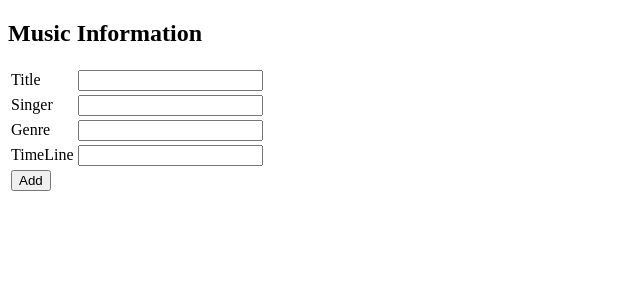
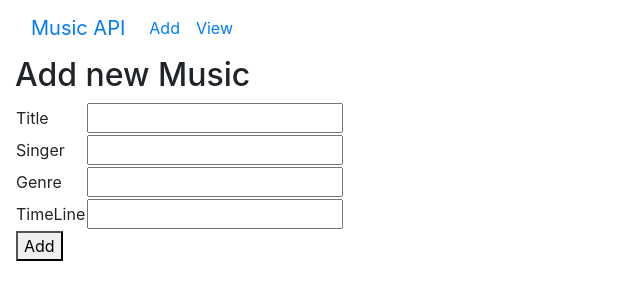
Before and after one commit to Axi20/MusicAPI, a plain HTML site: page Frontend/add.html in a window 1280 px wide. Shown: the whole page, without its empty margins (0-640 px from the left). Drawn offline with nearby package versions, Linux system fonts and the light colour scheme.

Commit message:
Update add.html

```diff
--- a/Frontend/add.html
+++ b/Frontend/add.html
@@ -2,18 +2,51 @@
 <html>
 <head>
     <title>Add Music</title>
+    <meta charset="utf-8">
+    <meta name="viewport" content="width=device-width, initial-scale=1, shrink-to-fit=no">
+
+    <!-- Bootstrap core CSS -->
+    <link rel="stylesheet" href="https://stackpath.bootstrapcdn.com/bootstrap/4.4.1/css/bootstrap.min.css" integrity="sha384-Vkoo8x4CGsO3+Hhxv8T/Q5PaXtkKtu6ug5TOeNV6gBiFeWPGFN9MuhOf23Q9Ifjh" crossorigin="anonymous">
+    <script src="https://code.jquery.com/jquery-3.4.1.slim.min.js" integrity="sha384-J6qa4849blE2+poT4WnyKhv5vZF5SrPo0iEjwBvKU7imGFAV0wwj1yYfoRSJoZ+n" crossorigin="anonymous"></script>
+    <script src="https://cdn.jsdelivr.net/npm/popper.js@1.16.0/dist/umd/popper.min.js" integrity="sha384-Q6E9RHvbIyZFJoft+2mJbHaEWldlvI9IOYy5n3zV9zzTtmI3UksdQRVvoxMfooAo" crossorigin="anonymous"></script>
+    <script src="https://stackpath.bootstrapcdn.com/bootstrap/4.4.1/js/bootstrap.min.js" integrity="sha384-wfSDF2E50Y2D1uUdj0O3uMBJnjuUD4Ih7YwaYd1iqfktj0Uod8GCExl3Og8ifwB6" crossorigin="anonymous"></script>
+    <link rel="stylesheet" href="./style.css">
 </head>
 <body>
-    <h2>Music Information</h2>
+    <div class="container-fluid">
+        <nav class="navbar navbar-expand-md music-navbar">
+          <a class="navbar-brand" href="#">Music API</a>
+          <button class="navbar-toggler" type="button" data-toggle="collapse" data-target="#collapsibleNavbar">
+            <span class="navbar-toggler-icon"></span>
+          </button>
+          <div class="collapse navbar-collapse" id="collapsibleNavbar">
+            <ul class="navbar-nav">
+              <li class="nav-item">
+                <a class="nav-link" href="add.html">Add</a>
+              </li>
+              <li class="nav-item">
+                <a class="nav-link" href="index.html">View</a>
+              </li>
+            </ul>
+          </div>
+        </nav>
+      </div>
+
+    <div class="container-fluid">
+        <h2 id="add-new-music">Add new Music</h2>
+    </div>
+    <div class="container-fluid add-music-table">
         <form action = "" method="post">
-    <table>
+            <table class="add-new-table">
                 <tr><td>Title</td><td><input type="text" id="title" name="title"></td></tr>
                 <tr><td>Singer</td><td><input type="text" id="singer" name="singer"></td></tr>
                 <tr><td>Genre</td><td><input type="text" id="genre" name="genre"></td></tr>
                 <tr><td>TimeLine</td><td><input type="text" id="timeline" name="timeline"></td></tr>
-        <tr><td><button onclick="sendPost()" id="sub" type="submit" value="Submit">Add</button></td></tr>
+                <tr><td><button onclick="sendPost()" class="add-new-btn" id="sub" type="submit" value="Submit">Add</button></td></tr>
             </table>
             </form>
+    </div>
+
     <script src="add.js">
     </script>
 
```
Lines whose indentation alone changed are shown as unchanged.
